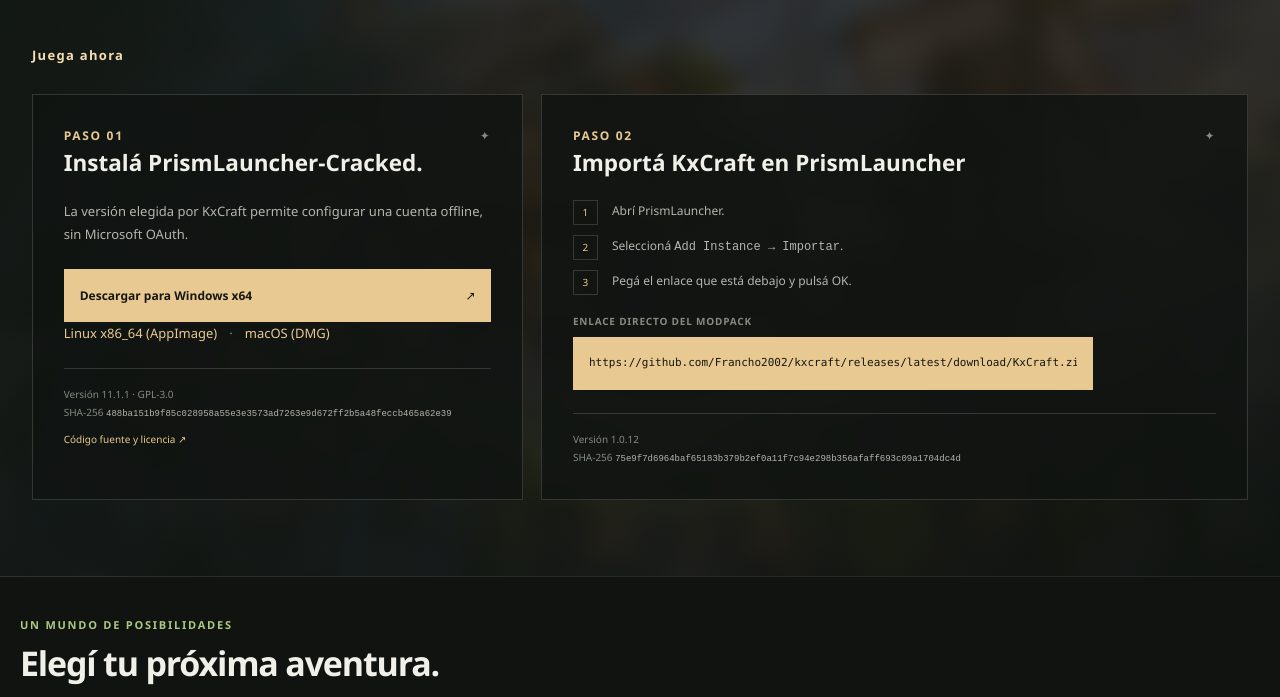
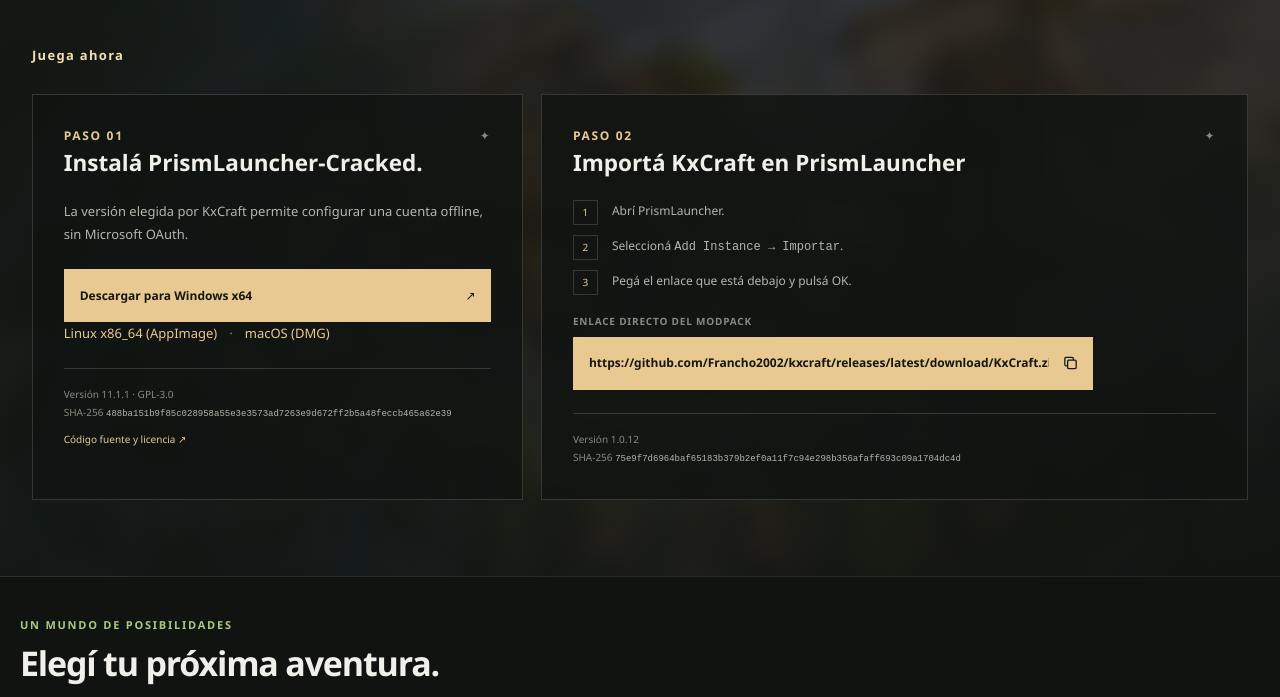
Before and after one commit to Francho2002/kxcraft, a plain HTML site: page site/index.html in a window 1280 px wide. Shown: the part 79-776 px from the top of the page. Drawn offline with Linux system fonts and the light colour scheme.

Commit message:
Match import link typography and add copy icon

```diff
--- a/site/assets/site.css
+++ b/site/assets/site.css
@@ -909,6 +909,7 @@ kbd {
 }
 
 .kx-import-link {
+  position: relative;
   display: grid;
   grid-template-columns: minmax(0, 1fr);
   justify-items: start;
@@ -919,13 +920,34 @@ kbd {
   width: 100%;
   min-width: 0;
   min-height: 53px;
-  padding: 0 16px;
+  padding: 0 44px 0 16px;
   border: 0;
   border-radius: 0;
   color: #171611;
   background: var(--kx-gold);
-  font: 11px/1.5 ui-monospace, SFMono-Regular, Consolas, monospace;
+  font: inherit;
+  font-size: 12px;
+  font-weight: 850;
+  line-height: 1.5;
   cursor: pointer;
+}
+
+.kx-import-copy-icon {
+  position: absolute;
+  top: 50%;
+  right: 14px;
+  z-index: 1;
+  width: 17px;
+  height: 17px;
+  color: #171611;
+  pointer-events: none;
+  transform: translateY(-50%);
+}
+
+.kx-import-copy-icon svg {
+  display: block;
+  width: 100%;
+  height: 100%;
 }
 
 .kx-import-link input:focus-visible {
--- a/site/index.html
+++ b/site/index.html
@@ -64,6 +64,7 @@
               <label class="kx-import-label" for="kxcraft-import-url">Enlace directo del modpack</label>
               <div class="kx-import-link">
                 <input id="kxcraft-import-url" type="url" value="https://github.com/Francho2002/kxcraft/releases/latest/download/KxCraft.zip" readonly aria-label="Enlace de importación de KxCraft; Enter o Espacio para copiar" aria-describedby="kxcraft-copy-status">
+                <span class="kx-import-copy-icon" aria-hidden="true"><svg viewBox="0 0 24 24" fill="none" xmlns="http://www.w3.org/2000/svg"><rect x="8" y="8" width="12" height="12" rx="1.5" stroke="currentColor" stroke-width="1.8"/><path d="M16 8V5.75A1.75 1.75 0 0 0 14.25 4h-8.5A1.75 1.75 0 0 0 4 5.75v8.5A1.75 1.75 0 0 0 5.75 16H8" stroke="currentColor" stroke-width="1.8"/></svg></span>
               </div>
               <p class="kx-copy-status" id="kxcraft-copy-status" role="status" aria-live="polite" hidden></p>
             </div>
```
Also changed, not shown: 1 other file.
